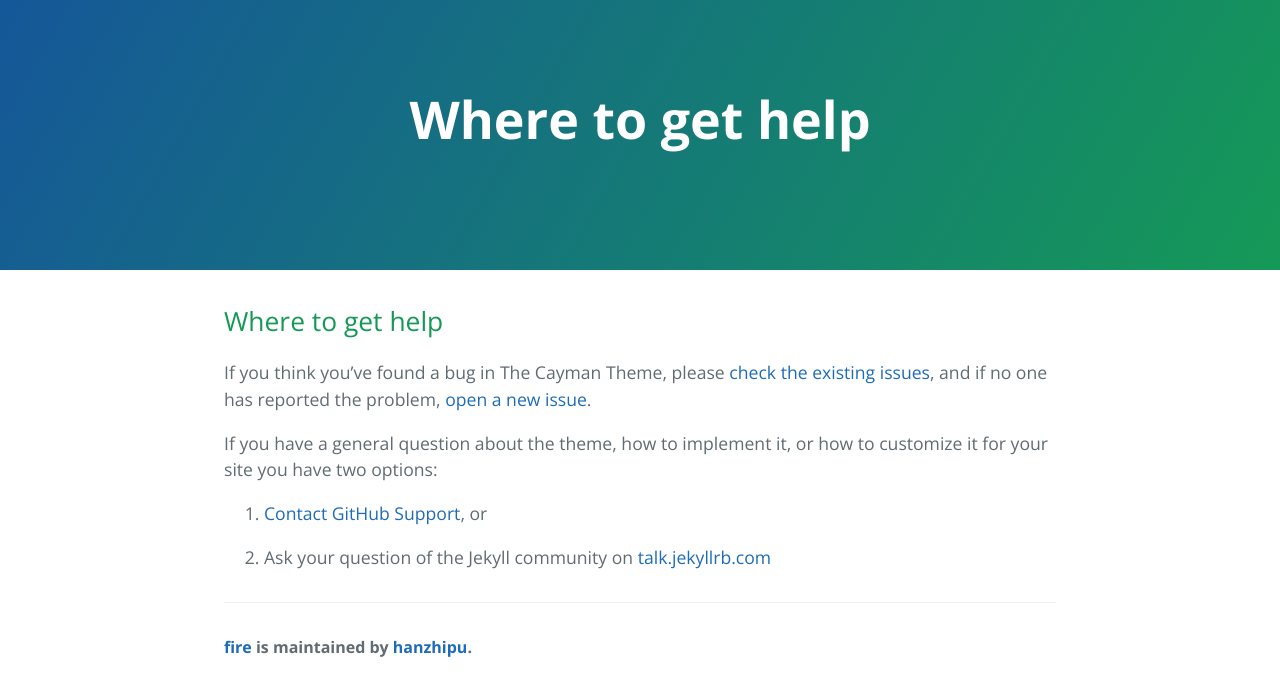
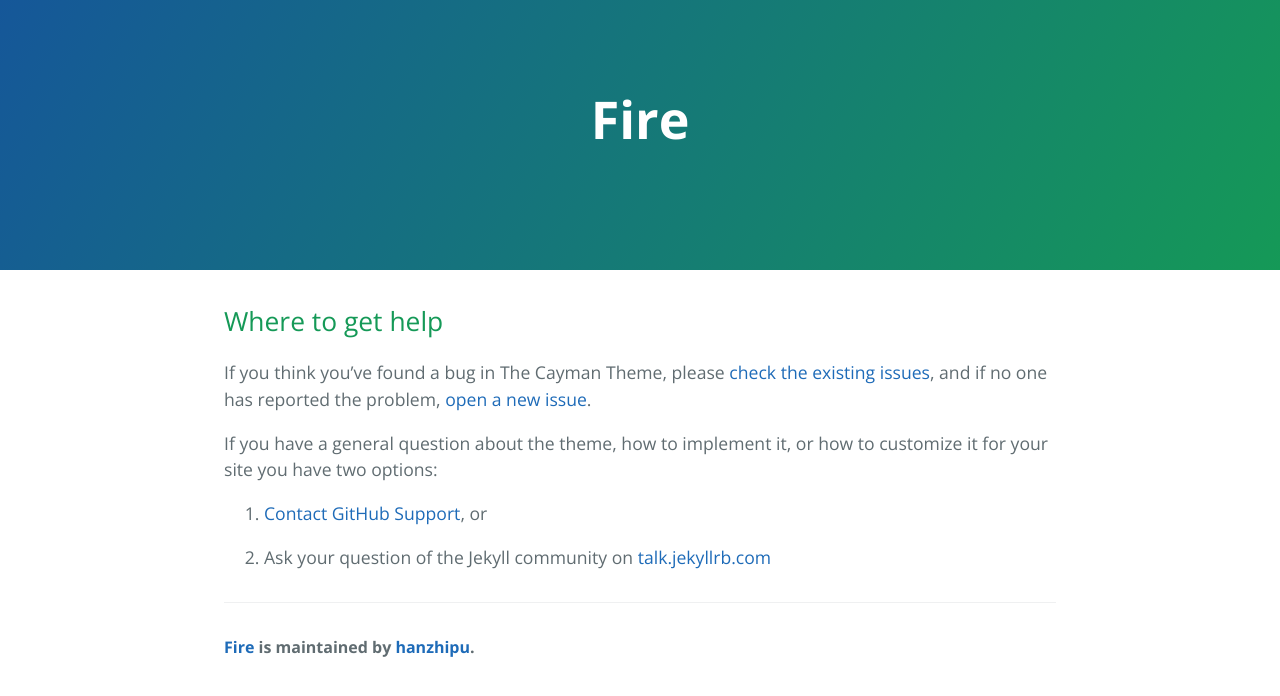
Before and after one commit to hanzhipu/fire, a Jekyll site: the page built from docs/SUPPORT.md, in a window 1280 px wide. Shown: the top 696 px of the page. Built offline with Jekyll 4.4.1, drawn with Linux system fonts in a browser that asks for light colours; our own code applies the rules of GitHub Pages for plain Markdown files; the repository's description, which GitHub fills in, is left out.

Commit message:
Update default.html

```diff
--- a/_layouts/default.html
+++ b/_layouts/default.html
@@ -23,7 +23,7 @@
     <a id="skip-to-content" href="#content">Skip to the content.</a>
 
     <header class="page-header" role="banner">
-      <h1 class="project-name">{{ page.title | default: site.title | default: site.github.repository_name }}</h1>
+      <h1 class="project-name">Fire</h1>
       <h2 class="project-tagline">{{ page.description | default: site.description | default: site.github.project_tagline }}</h2>
     </header>
 
@@ -32,7 +32,7 @@
 
       <footer class="site-footer">
         {% if site.github.is_project_page %}
-          <span class="site-footer-owner"><a href="{{ site.github.repository_url }}">{{ site.github.repository_name }}</a> is maintained by <a href="{{ site.github.owner_url }}">{{ site.github.owner_name }}</a>.</span>
+          <span class="site-footer-owner"><a href="{{ site.github.repository_url }}">Fire</a> is maintained by <a href="{{ site.github.owner_url }}">{{ site.github.owner_name }}</a>.</span>
         {% endif %}
       </footer>
     </main>
```
